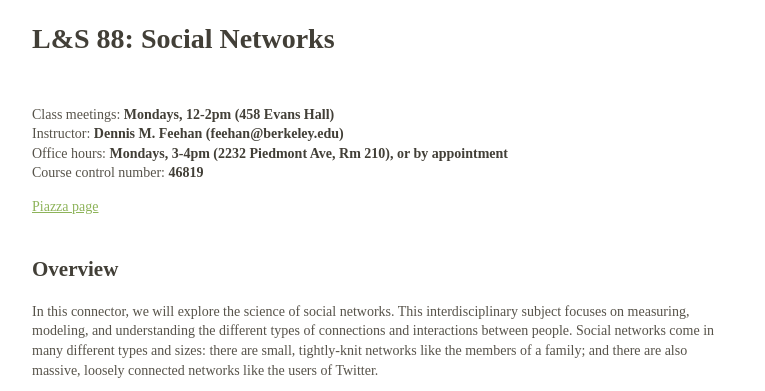
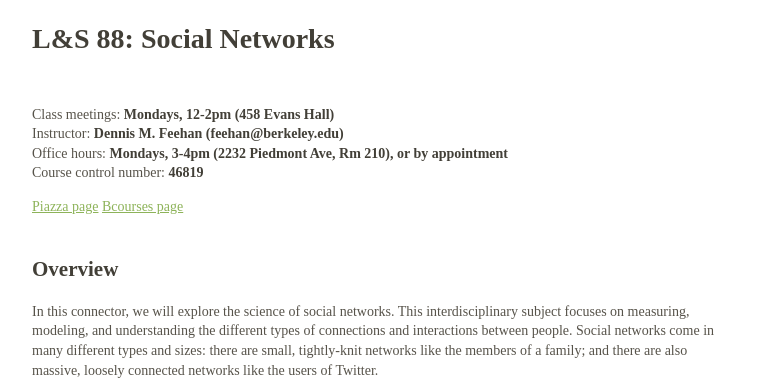
Before and after one commit to dfeehan/dfeehan.github.io, a Jekyll site: the page teaching/2017fa_ls88.html, which Jekyll copies as it is, in a window 1280 px wide. Shown: the top 391 px of the page, without its empty margins (258-1023 px from the left). Built offline with Jekyll 4.4.1, drawn with Linux system fonts in a browser that asks for light colours.

Commit message:
added bcourses link

```diff
--- a/teaching/2017fa_ls88.html
+++ b/teaching/2017fa_ls88.html
@@ -343,7 +343,7 @@
 Instructor: <strong>Dennis M. Feehan (feehan@berkeley.edu)</strong><br />
 Office hours: <strong>Mondays, 3-4pm (2232 Piedmont Ave, Rm 210), or by appointment</strong><br />
 Course control number: <strong>46819</strong></p>
-<p><a href="https://piazza.com/class/j5ianlfgrr766o">Piazza page</a></p>
+<p><a href="https://piazza.com/class/j5ianlfgrr766o">Piazza page</a> <a href="https://bcourses.berkeley.edu/courses/1465922">Bcourses page</a></p>
 <h2 id="overview">Overview</h2>
 <p>In this connector, we will explore the science of social networks. This interdisciplinary subject focuses on measuring, modeling, and understanding the different types of connections and interactions between people. Social networks come in many different types and sizes: there are small, tightly-knit networks like the members of a family; and there are also massive, loosely connected networks like the users of Twitter.</p>
 <p>Insights from the study of social networks are used in a wide range of different real-world settings. For example, demographers and epidemiologists at the Centers for Disease Control and UNAIDS use network models to help them predict and prevent the spread of infectious diseases like HIV and Ebola; data scientists at Facebook and Google use ideas from social networks to build products that enable people all across the globe to connect with one another; and researchers working on political campaigns use insights from social networks to try and convince people to turn out and vote for their candidate on election day.</p>
```
